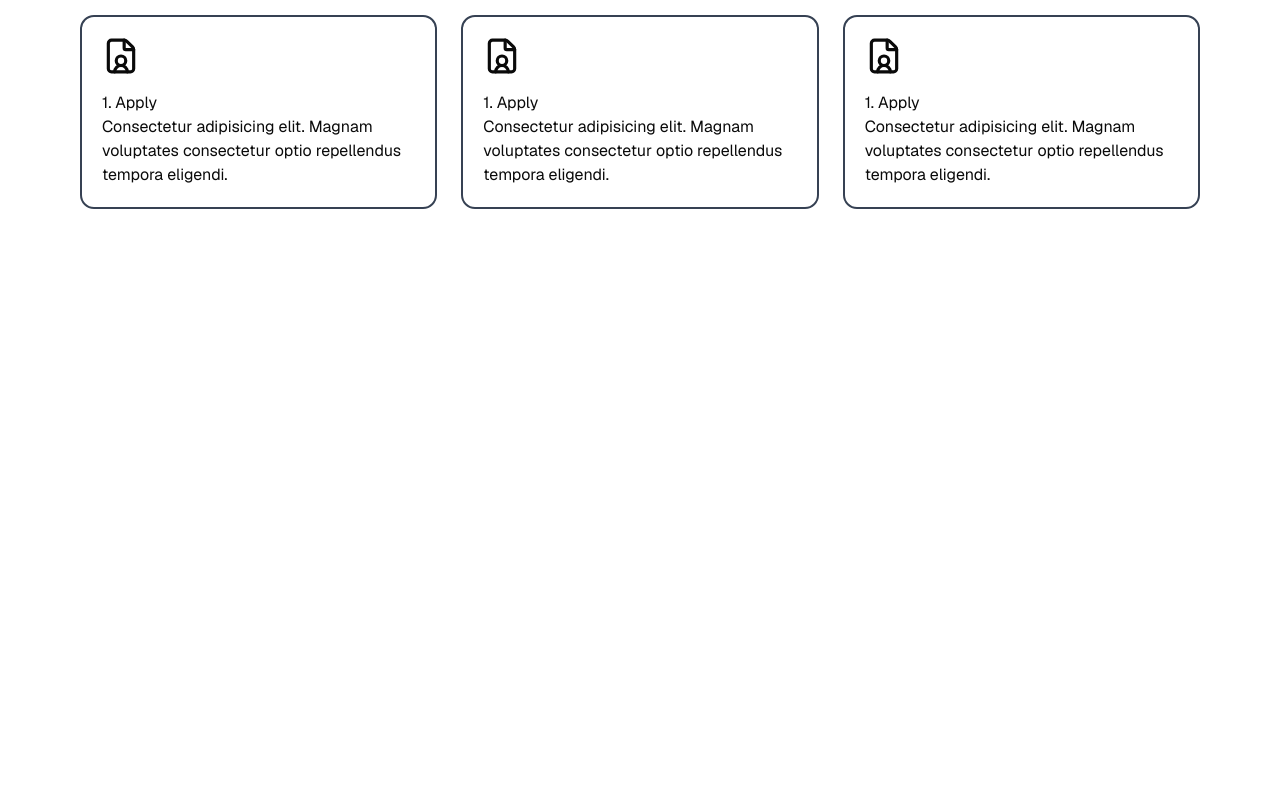
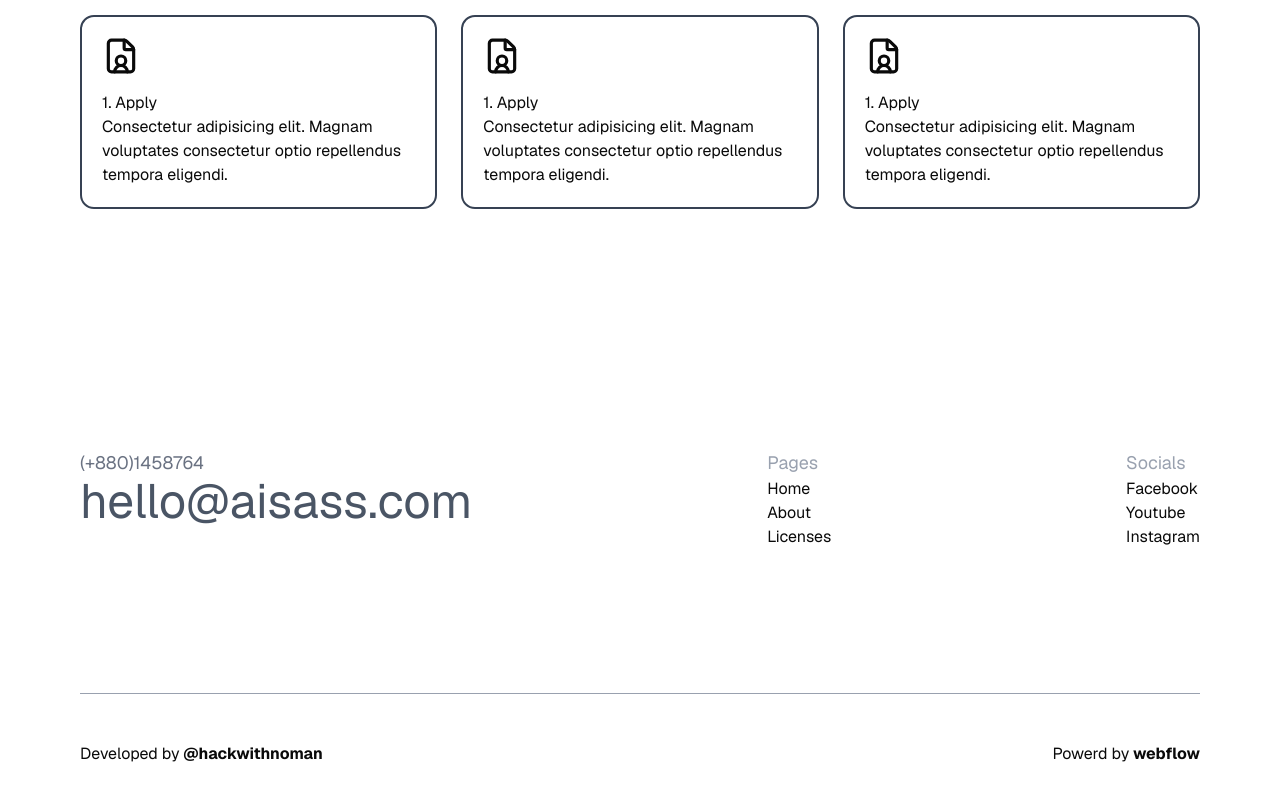
Before and after one commit to HackWithNoman/shadcn-aceternity, a Next.js app: page / in a window 1280 px wide. Shown: the part 1752-2552 px from the top of the page. Before the commit the page ends 1961 px from the top, so only its background shows below. Built offline with nearby package versions, Linux system fonts and the light colour scheme.

Commit message:
added footer

```diff
--- a/app/page.tsx
+++ b/app/page.tsx
@@ -1,4 +1,5 @@
 import Features from "@/components/home/features/Index"
+import Footer from "@/components/home/footer/Index"
 import Hero from "@/components/home/hero/Heor"
 import HowItWorks from "@/components/home/howItWorks/Index"
 import SocialProof from "@/components/home/socialProof/Index"
@@ -10,6 +11,7 @@ function Home() {
       <SocialProof />
       <Features />
       <HowItWorks />
+      <Footer />
     </section>
   )
 }
--- /dev/null
+++ b/components/home/footer/Index.tsx
@@ -0,0 +1,60 @@
+import Link from "next/link"
+
+function Footer() {
+  return (
+    <footer className="mt-24">
+      <div className="flex flex-col justify-between gap-6 py-36 md:flex-row">
+        <div>
+          <p className="text-lg text-gray-500">(+880)1458764</p>
+          <h2 className="text-5xl text-gray-600">hello@aisass.com</h2>
+        </div>
+        <div>
+          <p className="text-lg text-gray-400">Pages</p>
+          <ul>
+            <Link href={"/"}>
+              <li>Home</li>
+            </Link>
+            <Link href={"/"}>
+              <li>About</li>
+            </Link>
+            <Link href={"/"}>
+              <li>Licenses</li>
+            </Link>
+          </ul>
+        </div>
+        <div>
+          <p className="text-lg text-gray-400">Socials</p>
+          <ul>
+            <Link href={"/"}>
+              <li>Facebook</li>
+            </Link>
+            <Link href={"/"}>
+              <li>Youtube</li>
+            </Link>
+            <Link href={"/"}>
+              <li>Instagram</li>
+            </Link>
+          </ul>
+        </div>
+      </div>
+      <div className="flex flex-col justify-between gap-6 border-t border-t-gray-400 py-12 text-center md:flex-row md:text-left">
+        <p>
+          Developed by
+          <Link href={"/"} className="font-bold">
+            {" "}
+            @hackwithnoman
+          </Link>
+        </p>
+        <p>
+          Powerd by
+          <Link href={"/"} className="font-bold">
+            {" "}
+            webflow
+          </Link>
+        </p>
+      </div>
+    </footer>
+  )
+}
+
+export default Footer
```
